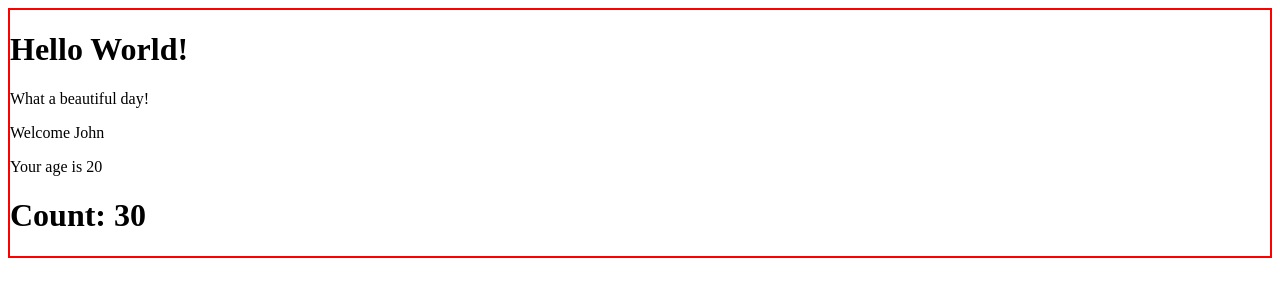
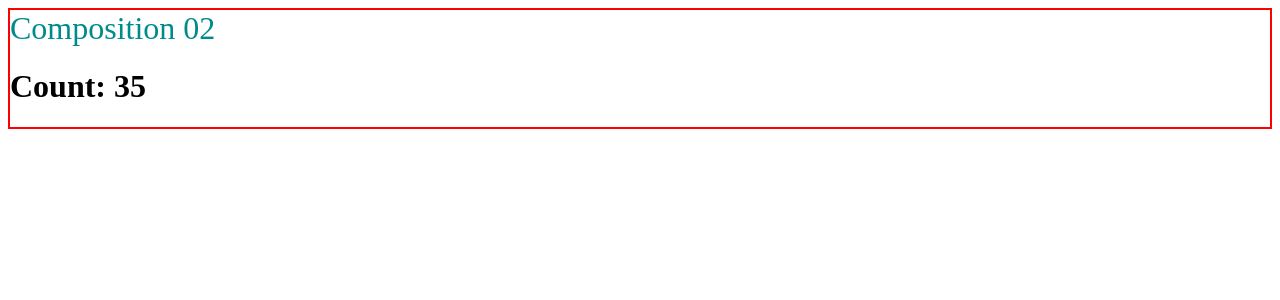
Before and after one commit to Zulk0rne1n/React-Exercises, a React (Create React App) app: page / in a window 1280 px wide. Shown: the top 300 px of the page. Built offline with nearby package versions, Linux system fonts and the light colour scheme.

Commit message:
Composition 02 added

```diff
--- a/src/App.js
+++ b/src/App.js
@@ -16,9 +16,9 @@ export class App extends React.Component {
     };
     render() {
         return (
-            <Container >
-                <Hello />
-                <Welcome name="John" age={20} />
+            <Container title='Composition 02'>
+                {/* <Hello />
+                <Welcome name="John" age={20} /> */}
                 <Counter incrementAmount={1} timeout={500} initialValue={20}/>
                 {/* <ClickCounter initialValue={0} incrementAmount={3}/>
                 <ClickTracker />
--- a/src/Container.js
+++ b/src/Container.js
@@ -2,11 +2,17 @@ import React from "react";
 
 
 export class Container extends React.Component {
-    render(){
-        return(
+    render() {
+        return (
             <div className="container">
-                {this.props.children}
+                <div className="container-title">
+                    {this.props.title}
+                </div>
+                <div>
+                    {this.props.children}
+                </div>
             </div>
+
         )
     }
 }
--- a/src/index.css
+++ b/src/index.css
@@ -1,4 +1,10 @@
 .container {
     background-color: white;
     border: 2px solid red;
+
 }
+.container-title {
+    font-size: 2rem;
+    color:darkcyan
+
+}
```
